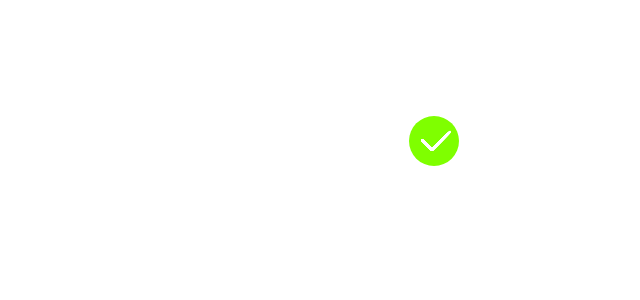
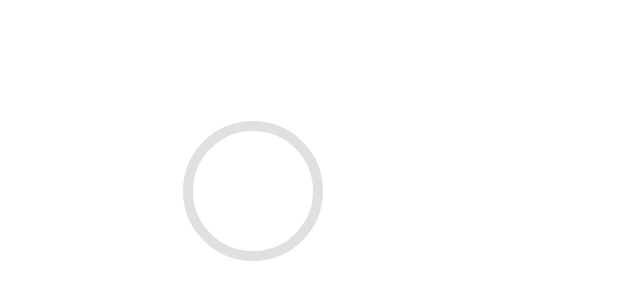
Before and after one commit to Tony-Jack2017/LittleTools, a React (Create React App) app: page / in a window 1280 px wide. Shown: the part 84-384 px from the top of the page, without its empty margins (206-846 px from the left). Built offline with nearby package versions, Linux system fonts and the light colour scheme.

Commit message:
add：上传文件过程特效

```diff
--- a/src/App.tsx
+++ b/src/App.tsx
@@ -5,14 +5,16 @@ import React, {ReactElement} from "react";
 // import DragElement from "./components/drag_element";
 // import FileUpload from "./components/file_upload";
 
-import FileUploadAnimateSuccess from "./components/animate/file_upload"
+import FileUploadAnimateSuccess from "./components/animate/file_upload/file_upload_success"
+import FileUploadAnimateDoing from "./components/animate/file_upload/file_upload_doing"
 
 function App():ReactElement {
   return (
     <div className="App">
       {/*<GridExtrusion />*/}
       {/*<DragElement />*/}
-      <FileUploadAnimateSuccess width={50} height={50} />
+      {/*<FileUploadAnimateSuccess width={50} height={50} />*/}
+      <FileUploadAnimateDoing width={150} height={150} />
     </div>
 
   )
--- /dev/null
+++ b/src/components/animate/file_upload/file_upload_doing/index.tsx
@@ -0,0 +1,61 @@
+import React, { useRef, useEffect } from "react"
+import './index.scss'
+
+export interface FileUploadDoingProps {
+  width ?: number
+  height ?: number
+}
+
+const FileUploadDoing = (props:FileUploadDoingProps) => {
+
+  const { width = 500, height = 500 } = props
+
+  const file_upload_doing = useRef<HTMLCanvasElement>(null)
+  useEffect(() => {
+    init()
+  }, [])
+
+  function init() {
+    if ( file_upload_doing.current !== null ) {
+      const context = file_upload_doing.current.getContext('2d')
+      if ( context !== null ) {
+        context.fillStyle = 'rgba(0,0,0,0)';
+        context.fillRect(0, 0, width, height);
+        context.beginPath()
+        context.lineCap = "round"
+        context.lineWidth = 10
+        context.strokeStyle = "#E0E0E0"
+        context.arc(width / 2, height /2 , (width / 2) - 10, 0, 360)
+        context.stroke()
+
+
+
+      }
+    }
+  }
+
+  function loop(context:CanvasRenderingContext2D) {
+    context.beginPath()
+    context.moveTo(width / 2, 0)
+    context.lineCap = "round"
+    context.lineWidth = 10
+    // context.lineTo()
+  }
+
+  function animate(context:CanvasRenderingContext2D) {
+    const time = setInterval(() => {
+      loop(context)
+    }, 1000 / 200);
+    setTimeout(() => {
+      clearInterval(time)
+    } , 700)
+  }
+
+  return (
+    <div className="container">
+      <canvas ref={file_upload_doing} width={width} height={height} />
+    </div>
+  )
+}
+
+export default FileUploadDoing
--- a/src/components/animate/file_upload/index.tsx
+++ b/src/components/animate/file_upload/file_upload_success/index.tsx
@@ -62,7 +62,6 @@ const FileUploadAnimateSuccess = (props:SuccessProps) => {
         context.fillStyle = 'rgba(0,0,0,0)';
         context.fillRect(0, 0, width, height);
         context.beginPath();
-
         const time = setInterval(() => {
           loop(context)
         }, 1000 / 200);
```
Also changed, not shown: src/components/animate/file_upload/file_upload_doing/index.scss (added), src/components/animate/file_upload/file_upload_success/index.scss (renamed from src/components/animate/file_upload/index.scss).
